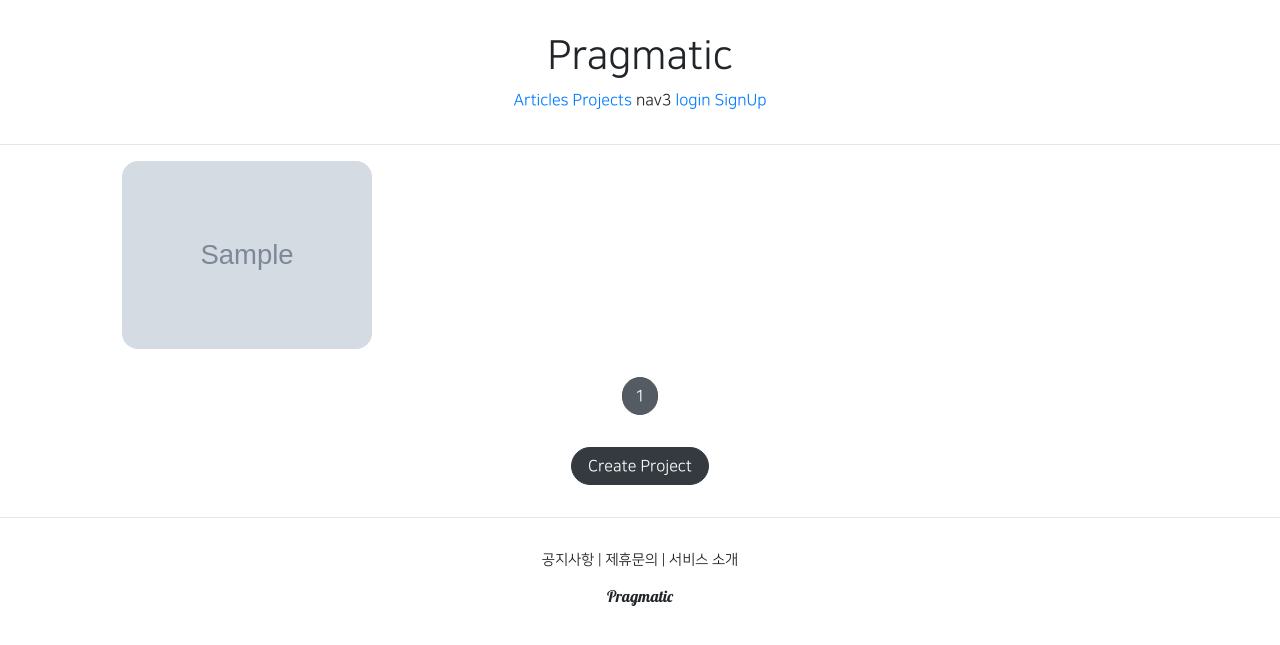
After one commit to lhjwork/pinterest_django, a Django app: page /projects/list/ in a window 1280 px wide. The commit adds this page. Shown: the top 645 px of the page. Run offline with Django 4.2, Linux system fonts and the light colour scheme; tables that the repository leaves empty hold one stand-in row (values such as "Sample post"); grey boxes marked "Sample" are stand-in pictures; some libraries are stand-ins or nearby versions.

Commit message:
40. Projectapp Implementation create,detail, list View end by 10:30

```diff
--- a/accountapp/templates/accountapp/detail.html
+++ b/accountapp/templates/accountapp/detail.html
@@ -12,7 +12,8 @@
 
 
             {% if target_user.profile %}
-            <img src="{{ target_user.profile.image.url }}" alt="" style="height: 12rem; width: 12rem; border-radius: 20rem; margin-bottom:2rem">
+            <img src="{{ target_user.profile.image.url }}" alt=""
+                 style="height: 12rem; width: 12rem; border-radius: 20rem; margin-bottom:2rem; object-fit:cover;">
             <h2 style="font-family: 'NanumSquareB'">
                 {{ target_user.username }}
                 {% if target_user == user %}
--- a/projectapp/templates/projectapp/create.html
+++ b/projectapp/templates/projectapp/create.html
@@ -12,7 +12,6 @@
 
     <form action="{% url 'projectapp:create' %}" method="post" enctype="multipart/form-data">
         {% csrf_token %}
-<!--        {{ form }}-->
         {% bootstrap_form form %}
         <input type="submit" class="btn btn-dark rounded-pill col-6 mt-3 ">
     </form>
--- /dev/null
+++ b/projectapp/templates/projectapp/list.html
@@ -0,0 +1,60 @@
+{% extends 'base.html' %}
+{% load static %}
+
+{% block content %}
+
+<style>
+   .container {
+        padding: 0;
+        margin: 0 auto;
+   }
+
+   .container a {
+        width:41%;
+        max-width:250px;
+   }
+
+    .container div {
+        display:flex;
+        justify-content:center;
+        align-items:center;3
+
+        border-radius : 1rem;
+    }
+    .container img {
+        width: 100%;
+        border-radius : 1rem;
+    }
+
+
+</style>
+
+
+  {% if project_list %}
+
+    <div class="container">
+        {% for project in project_list %}
+            <a href="{% url 'projectapp:detail' pk=project.pk %}">
+                {% include 'snippets/card_project.html' with project=project %}
+            </a>
+        {% endfor %}
+    </div>
+
+        <script src="{% static 'js/magicgrid.js'%}"></script>
+
+    {% else %}
+        <div class="text-center">
+            <h1>No Project YET!</h1>
+        </div>
+    {% endif %}
+
+
+    {% include 'snippets/pagination.html' with page_obj=page_obj %}
+
+    <div style="text-align:center">
+        <a href="{% url 'projectapp:create' %}" class="btn btn-dark rounded-pill mt-3 mb-3 px-3">
+            Create Project
+        </a>
+    </div>
+
+{% endblock %}
--- a/projectapp/urls.py
+++ b/projectapp/urls.py
@@ -1,14 +1,16 @@
 from django.urls import path
 
-from projectapp.views import ProjectCreateView
+from projectapp.views import ProjectCreateView, ProjectDetailView, ProjectListView
 
 app_name= 'projectapp'
 
 urlpatterns = [
     # path('create/', ProfileCreateView.as_view(), name='create'),
     # path('update/<int:pk>', ProfileUpdateView.as_view(), name='update'),
+    path('list/', ProjectListView.as_view(), name='list'),
+
+    path('create/',ProjectCreateView.as_view(), name='create'),
+    path('detail/<int:pk>', ProjectDetailView.as_view(), name='detail'),
 
 
-    path('create/',ProjectCreateView.as_view(), name='create'),
-
 ]
--- a/projectapp/views.py
+++ b/projectapp/views.py
@@ -2,7 +2,7 @@ from django.contrib.auth.decorators import login_required
 from django.shortcuts import render
 from django.urls import reverse
 from django.utils.decorators import method_decorator
-from django.views.generic import CreateView
+from django.views.generic import CreateView, DetailView, ListView
 
 from projectapp.forms import ProjectCreationForm
 from projectapp.models import Project
@@ -18,4 +18,17 @@ class ProjectCreateView(CreateView):
     template_name = 'projectapp/create.html'
 
     def get_success_url(self):
-        return reverse('project:detail', kwargs={'pk': self.object.pk})
+        return reverse('projectapp:detail', kwargs={'pk': self.object.pk})
+
+
+class ProjectDetailView(DetailView):
+    model = Project
+    context_object_name = 'target_project'
+    template_name = 'projectapp/detail.html'
+
+
+class ProjectListView(ListView):
+    model = Project
+    context_object_name = 'project_list'
+    template_name = 'projectapp/list.html'
+    paginate_by = 25
--- a/templates/header.html
+++ b/templates/header.html
@@ -7,7 +7,11 @@
        <a href="{% url 'articleapp:list' %}">
             <span>Articles</span>
         </a>
-        <span>nav2</span>
+
+         <a href="{% url 'projectapp:list' %}">
+            <span>Projects</span>
+         </a>
+
         <span>nav3</span>
         {% if not user.is_authenticated %}
         <a href="{% url 'accountapp:login' %}?next={{ request.path }}">
--- /dev/null
+++ b/templates/snippets/card_project.html
@@ -0,0 +1,3 @@
+<div>
+     <img src="{{ project.image.url }}" alt="">
+</div>
--- a/templates/snippets/pagination.html
+++ b/templates/snippets/pagination.html
@@ -1,16 +1,16 @@
 <div style="text-align:center; margin:1rem 0;">
     {% if page_obj.has_previous %}
-        <a href="{% url 'articleapp:list' %}?page={{ page_obj.previous_page_number }}" class="btn btn-secondary rounded-pill">
+        <a href="?page={{ page_obj.previous_page_number }}" class="btn btn-secondary rounded-pill">
             {{ page_obj.previous_page_number }}
         </a>
     {% endif %}
 
-        <a href="{% url 'articleapp:list' %}?page={{ page_obj.number }}" class="btn btn-secondary rounded-pill active">
+        <a href="?page={{ page_obj.number }}" class="btn btn-secondary rounded-pill active">
             {{ page_obj.number }}
         </a>
 
     {% if page_obj.has_next %}
-        <a href="{% url 'articleapp:list' %}?page={{ page_obj.next_page_number }}"
+        <a href="?page={{ page_obj.next_page_number }}"
            class="btn btn-secondary rounded-pill active">
             {{ page_obj.next_page_number }}
         </a>
```
Also changed, not shown: projectapp/templates/projectapp/delete.html (deleted, +0 -19 lines), projectapp/templates/projectapp/detail.html (+16 -20 lines).
